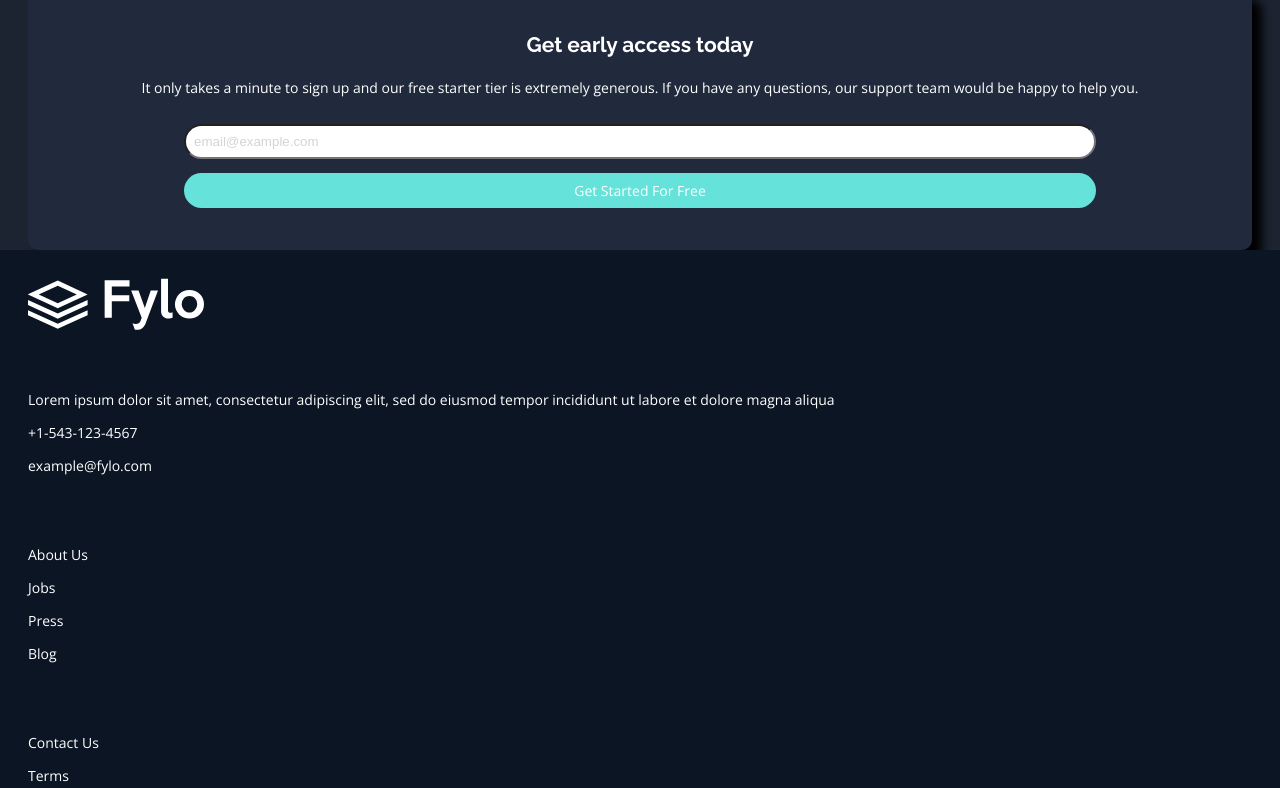
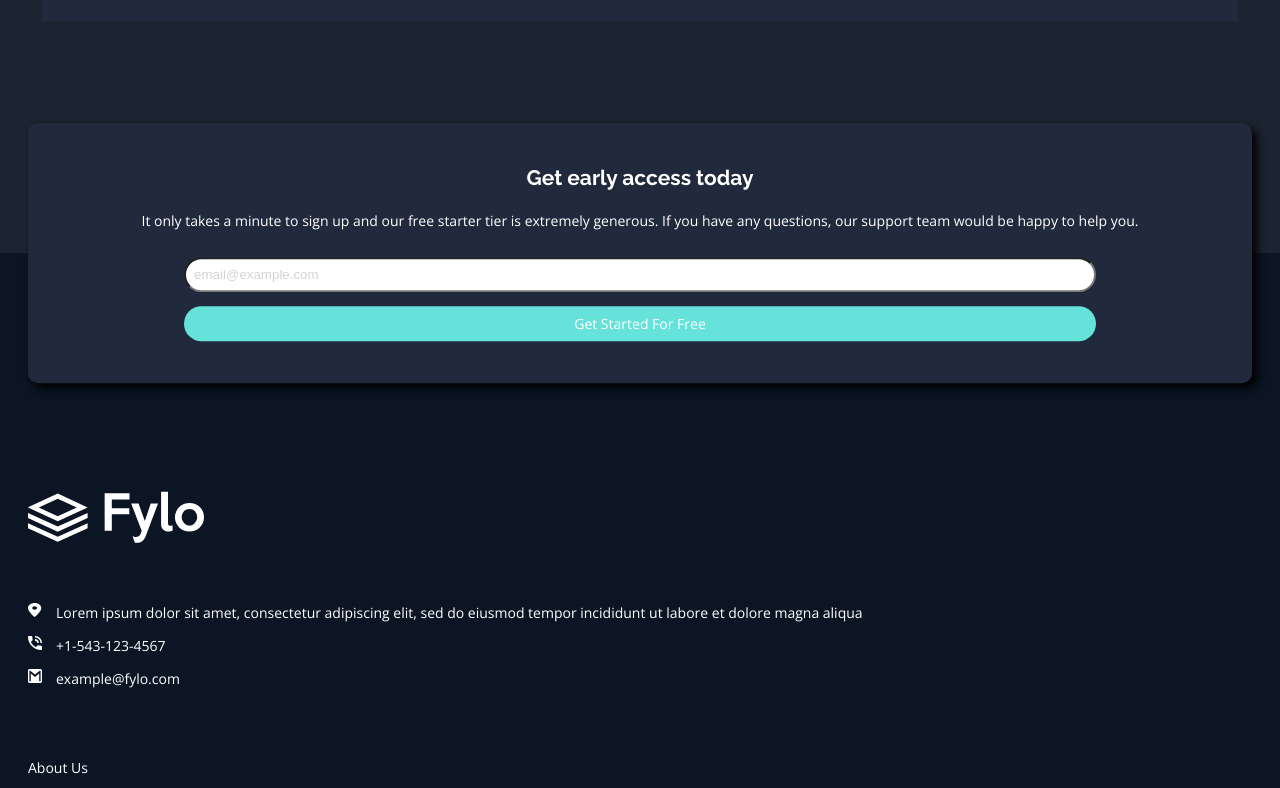
Before and after one commit to chowjiaming/fylo-dark-theme-landing-page, a plain HTML site: page index.html in a window 1280 px wide. Shown: the part 3240-4028 px from the top of the page. Drawn offline with nearby package versions, Linux system fonts and the light colour scheme.

Commit message:
tweaked styling and switched icons

```diff
--- a/index.html
+++ b/index.html
@@ -104,6 +104,7 @@
     </div>
 
     <div class="testimonial-container">
+      <img src="/images/bg-quotes.png" alt="" class="quotation" />
       <div class="testimonial-box">
         <p class="testimonial-content">
           Fylo has improved our team productivity by an order of magnitude.
@@ -174,13 +175,34 @@
     <footer>
       <div class="footer-container">
         <img src="images/logo.svg" alt="footer-logo" class="footer-logo" />
+        <div class="footer-content-container">
           <div class="footer-contact-container">
+            <img
+              src="images/icon-location.svg"
+              alt=""
+              class="footer-contact-icon"
+            />
             <p class="location-content footer-content">
               Lorem ipsum dolor sit amet, consectetur adipiscing elit, sed do
               eiusmod tempor incididunt ut labore et dolore magna aliqua
             </p>
+          </div>
+          <div class="footer-contact-container">
+            <img
+              src="images/icon-phone.svg"
+              alt=""
+              class="footer-contact-icon"
+            />
             <p class="phone-number footer-content">+1-543-123-4567</p>
+          </div>
+          <div class="footer-contact-container">
+            <img
+              src="images/icon-email.svg"
+              alt=""
+              class="footer-contact-icon"
+            />
             <p class="email footer-content">example@fylo.com</p>
+          </div>
         </div>
         <ul class="footer-nav-container">
           <li class="footer-nav-item footer-content">About Us</li>
--- a/styles.css
+++ b/styles.css
@@ -154,6 +154,10 @@ h3 {
   padding: 3em;
 }
 
+.quotation {
+  transform: translateY(2em);
+}
+
 .testimonial-box {
   padding: 2em;
   background-color: hsl(219, 30%, 18%);
@@ -189,7 +193,9 @@ h3 {
   padding: 3em;
   margin: 0 2em;
   border-radius: 10px;
-  box-shadow: 10px 10px 10px black;
+  box-shadow: 5px 5px 10px black;
+  transform: translateY(50%);
+  margin-top: -5em;
 }
 
 .cta-title {
@@ -217,6 +223,7 @@ h3 {
 }
 
 footer {
+  padding-top: 15em;
   background-color: hsl(216, 53%, 9%);
 }
 
@@ -224,7 +231,7 @@ footer {
   margin: 2em;
 }
 
-.footer-contact-container {
+.footer-content-container {
   padding: 2em;
 }
 
@@ -240,6 +247,16 @@ footer {
 .footer-socials-container {
   display: flex;
   justify-content: center;
+}
+
+.footer-contact-container {
+  display: flex;
+}
+
+.footer-contact-icon {
+  height: 1em;
+  width: 1em;
+  margin-right: 1em;
 }
 
 .socials-border-box {
```
Lines whose indentation alone changed are shown as unchanged.
